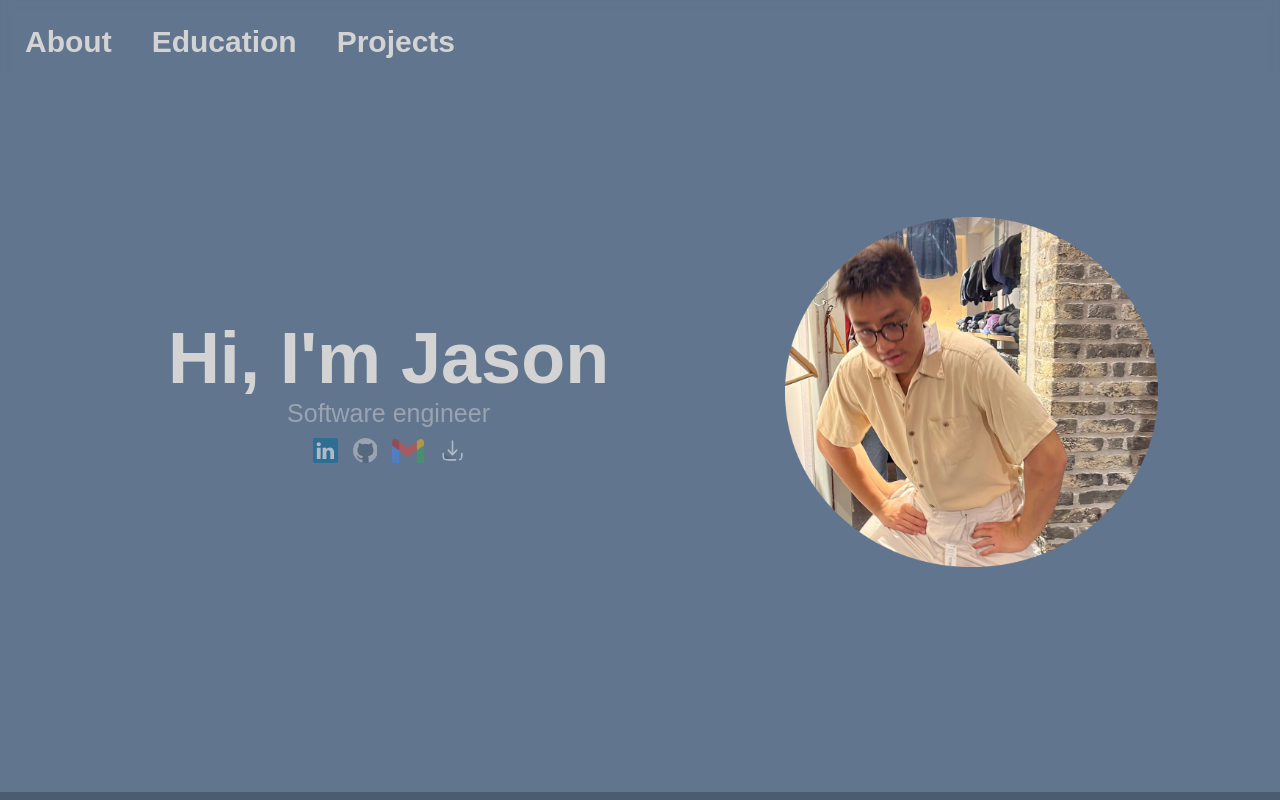
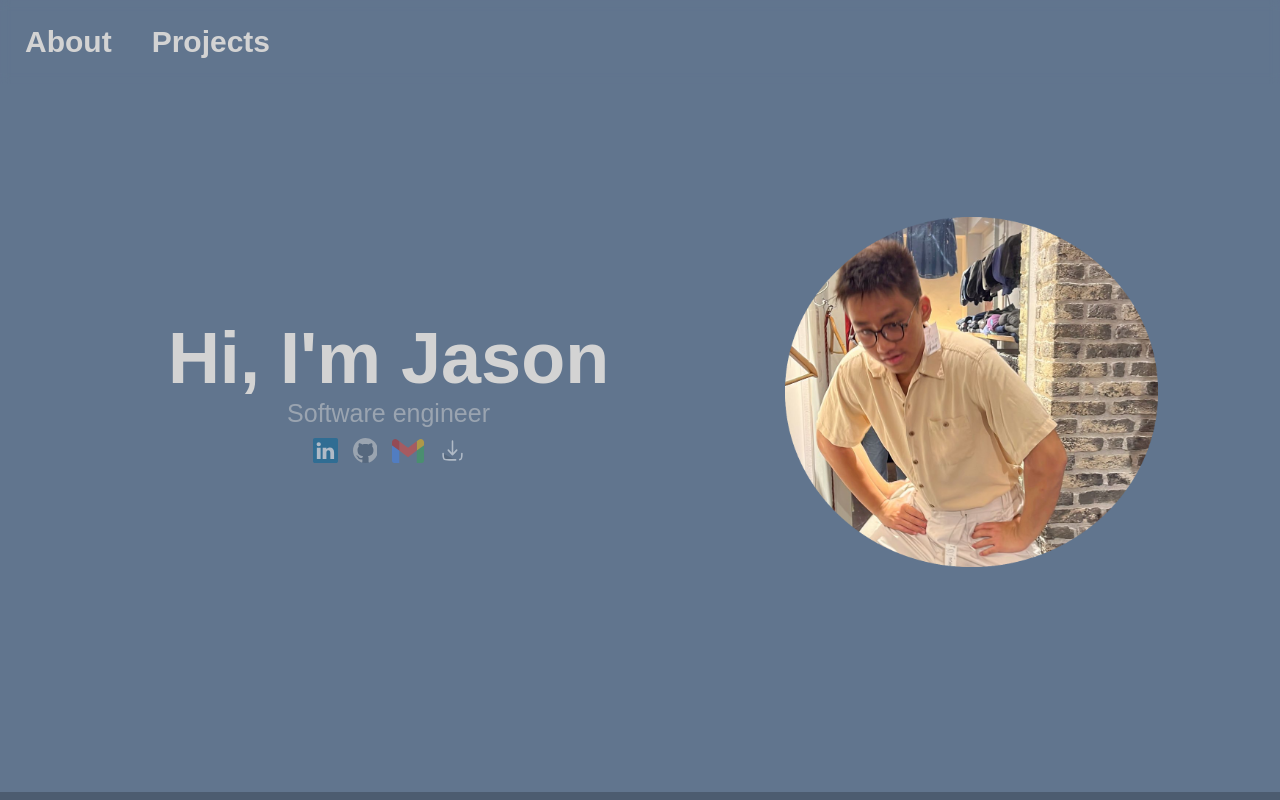
Before and after one commit to JC33340/portfolioPage, a React (Create React App) app in the folder portfolio-page/: page / in a window 1280 px wide. Shown: the top 800 px of the page. Built offline with nearby package versions, Linux system fonts and the light colour scheme.

Commit message:
removed education section from header

```diff
--- a/portfolio-page/src/components/Header.tsx
+++ b/portfolio-page/src/components/Header.tsx
@@ -7,7 +7,6 @@ export default function Header(){
         <div className="header header-animation">
             <div className='header-left'>
                 <HeaderItem>About</HeaderItem>
-                <HeaderItem>Education </HeaderItem>
                 <HeaderItem>Projects</HeaderItem>
             </div>
 
```
